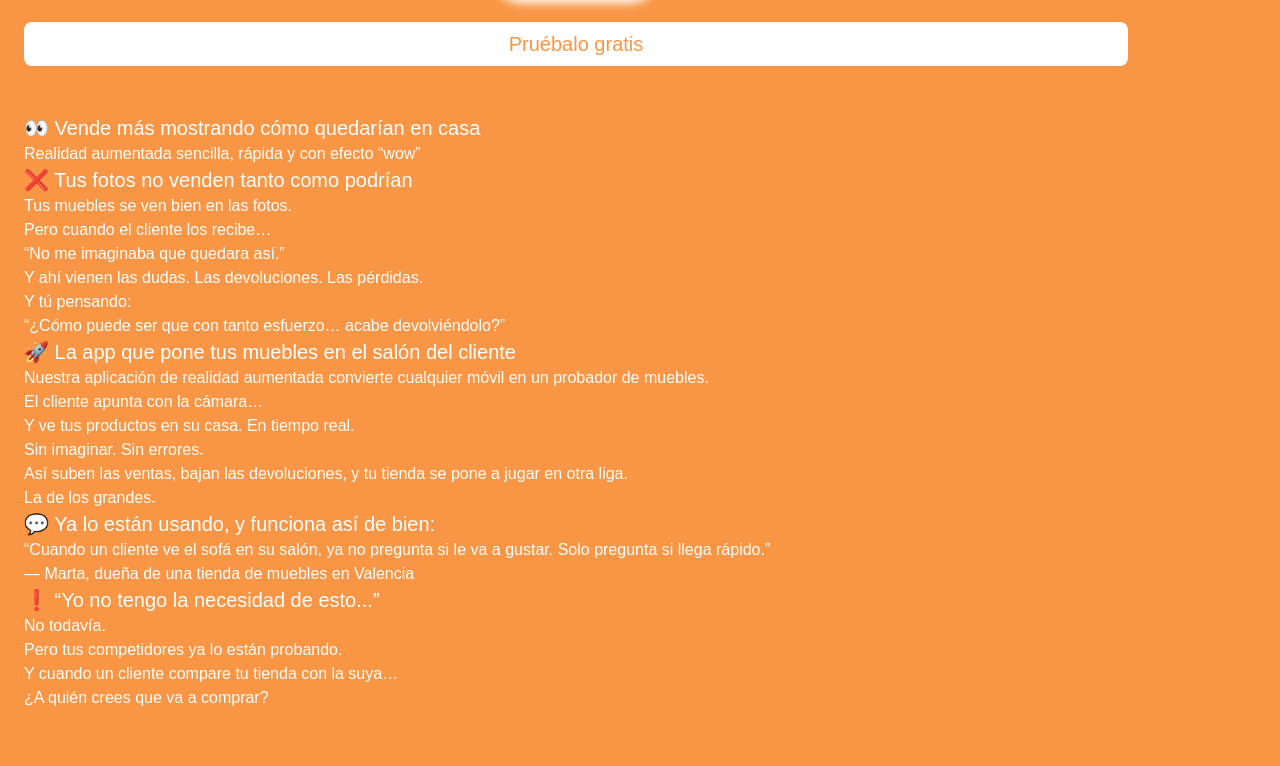
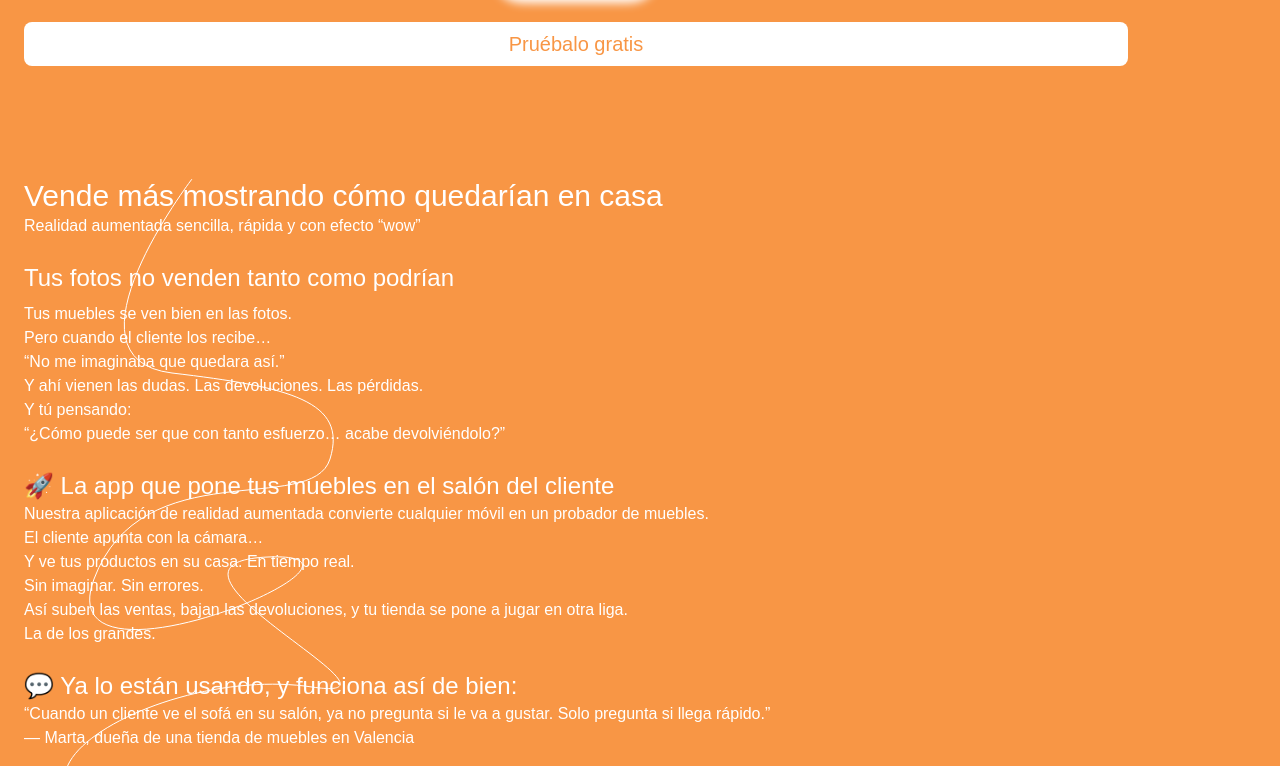
Before and after one commit to DiegoRobredo/ohlive-landing, a Next.js app: page / in a window 1280 px wide. Shown: the part 574-1340 px from the top of the page. Built offline with nearby package versions, Linux system fonts and the light colour scheme.

Commit message:
StoryTelling draw line

```diff
--- a/src/app/components/SectionContainer.tsx
+++ b/src/app/components/SectionContainer.tsx
@@ -12,7 +12,7 @@ export default function SectionContainer({
   className = ""
 }: Props) {
   return (
-    <section id={sectionId} className={`max-w-6xl p-6 ${className}`}>
+    <section id={sectionId} className={`max-w-6xl p-6 mt-16 ${className}`}>
       {children}
     </section>
   );
--- a/src/app/home/sections/Hero/index.tsx
+++ b/src/app/home/sections/Hero/index.tsx
@@ -3,13 +3,12 @@ import MobileCard from "./Card";
 
 export default function Hero() {
   return (
-    <SectionContainer sectionId="hero" className="mt-16">
+    <SectionContainer sectionId="hero">
       <h1 className="text-4xl font-bold text-secondary">
         Tus muebles pueden estar{" "}
         <span className="font-extrabold">
           en casa del cliente antes de que los compre
-        </span>
-        . IKEA ya lo hace. ¿Y tú?
+        </span>. IKEA ya lo hace. ¿Y tú?
       </h1>
       <p className="mt-4 text-secondary">
         Haz que tus clientes vean tus muebles en su salón, su cocina o su
--- /dev/null
+++ b/src/app/home/sections/Reviews.tsx
@@ -0,0 +1,29 @@
+import SectionContainer from "@/app/components/SectionContainer";
+
+export default function Reviews() {
+  return (
+    <SectionContainer sectionId="reviews">
+      <h3 className="text-2xl text-secondary">
+        💬 Ya lo están usando, y funciona así de bien:
+      </h3>
+      <p className="text-secondary">
+        “Cuando un cliente ve el sofá en su salón, ya no pregunta si le va a
+        gustar. Solo pregunta si llega rápido.”
+      </p>
+      <p className="text-secondary">
+        — Marta, dueña de una tienda de muebles en Valencia
+      </p>
+      <h3 className="text-2xl text-secondary">
+        ❗ “Yo no tengo la necesidad de esto...”
+      </h3>
+      <p className="text-secondary">No todavía.</p>
+      <p className="text-secondary">
+        Pero tus competidores ya lo están probando.
+      </p>
+      <p className="text-secondary">
+        Y cuando un cliente compare tu tienda con la suya…
+      </p>
+      <p className="text-secondary">¿A quién crees que va a comprar?</p>
+    </SectionContainer>
+  );
+}
--- /dev/null
+++ b/src/app/home/sections/StoryTelling/Path.tsx
@@ -0,0 +1,18 @@
+export default function Path(props: any) {
+  return (
+    <svg
+      {...props}
+      width="322"
+      height="1395"
+      viewBox="0 0 322 1395"
+      fill="none"
+      xmlns="http://www.w3.org/2000/svg"
+    >
+      <path
+        d="M168 1C168 1 30 181 148 195C266 209 324 223 306 281C288 339 117.757 273.065 70 401C22.243 528.935 390 373 244 379C98 385 408 527 288 509C168 491 18 563 44 611C70 659 352 617 268 659C184 701 -88 839 30 713C148 587 298 819 244 833C190 847 32 871 100 923C168 975 408 1133 288 1081C168 1029 70 1123 44 1181C18 1239 222 1231 168 1273C114 1315 168 1395 168 1395"
+        stroke="#ffffff"
+        stroke-width="#ffffff"
+      />
+    </svg>
+  );
+}
--- a/src/app/home/sections/About.tsx
+++ b/src/app/home/sections/StoryTelling/index.tsx
@@ -1,18 +1,24 @@
 import SectionContainer from "@/app/components/SectionContainer";
+import Path from "./Path";
 
 export default function About() {
   return (
     <SectionContainer sectionId="about">
-      <h3 className="text-xl text-secondary">
-        👀 Vende más mostrando cómo quedarían en casa
-      </h3>
+      <div className="absolute">
+        <Path fill="#ffffff" />
+      </div>
+      <h2 className="text-3xl text-secondary">
+        Vende más mostrando cómo quedarían en casa
+      </h2>
       <p className="text-secondary">
         Realidad aumentada sencilla, rápida y con efecto “wow”
       </p>
-      <h3 className="text-xl text-secondary">
-        ❌ Tus fotos no venden tanto como podrían
+      <h3 className="text-2xl text-secondary mt-6">
+        Tus fotos no venden tanto como podrían
       </h3>
-      <p className="text-secondary">Tus muebles se ven bien en las fotos.</p>
+      <p className="text-secondary mt-2">
+        Tus muebles se ven bien en las fotos.
+      </p>
       <p className="text-secondary">Pero cuando el cliente los recibe…</p>
       <p className="text-secondary">“No me imaginaba que quedara así.”</p>
       <p className="text-secondary">
@@ -22,7 +28,7 @@ export default function About() {
       <p className="text-secondary">
         “¿Cómo puede ser que con tanto esfuerzo… acabe devolviéndolo?”
       </p>
-      <h3 className="text-xl text-secondary">
+      <h3 className="text-2xl text-secondary mt-6">
         🚀 La app que pone tus muebles en el salón del cliente
       </h3>
 
@@ -40,7 +46,7 @@ export default function About() {
         jugar en otra liga.
       </p>
       <p className="text-secondary">La de los grandes.</p>
-      <h3 className="text-xl text-secondary">
+      <h3 className="text-2xl text-secondary mt-6">
         💬 Ya lo están usando, y funciona así de bien:
       </h3>
       <p className="text-secondary">
@@ -50,7 +56,7 @@ export default function About() {
       <p className="text-secondary">
         — Marta, dueña de una tienda de muebles en Valencia
       </p>
-      <h3 className="text-xl text-secondary">
+      <h3 className="text-2xl text-secondary mt-6">
         ❗ “Yo no tengo la necesidad de esto...”
       </h3>
       <p className="text-secondary">No todavía.</p>
--- a/src/app/page.tsx
+++ b/src/app/page.tsx
@@ -1,5 +1,5 @@
 import Hero from "@/app/home/sections/Hero";
-import About from "@/app/home/sections/About";
+import About from "@/app/home/sections/StoryTelling";
 import FAQs from "@/app/home/sections/FAQs";
 import Contact from "@/app/home/sections/Contact";
 
```
Also changed, not shown: package.json (+6 -6 lines), src/app/home/sections/StoryTelling/path.svg (added).
